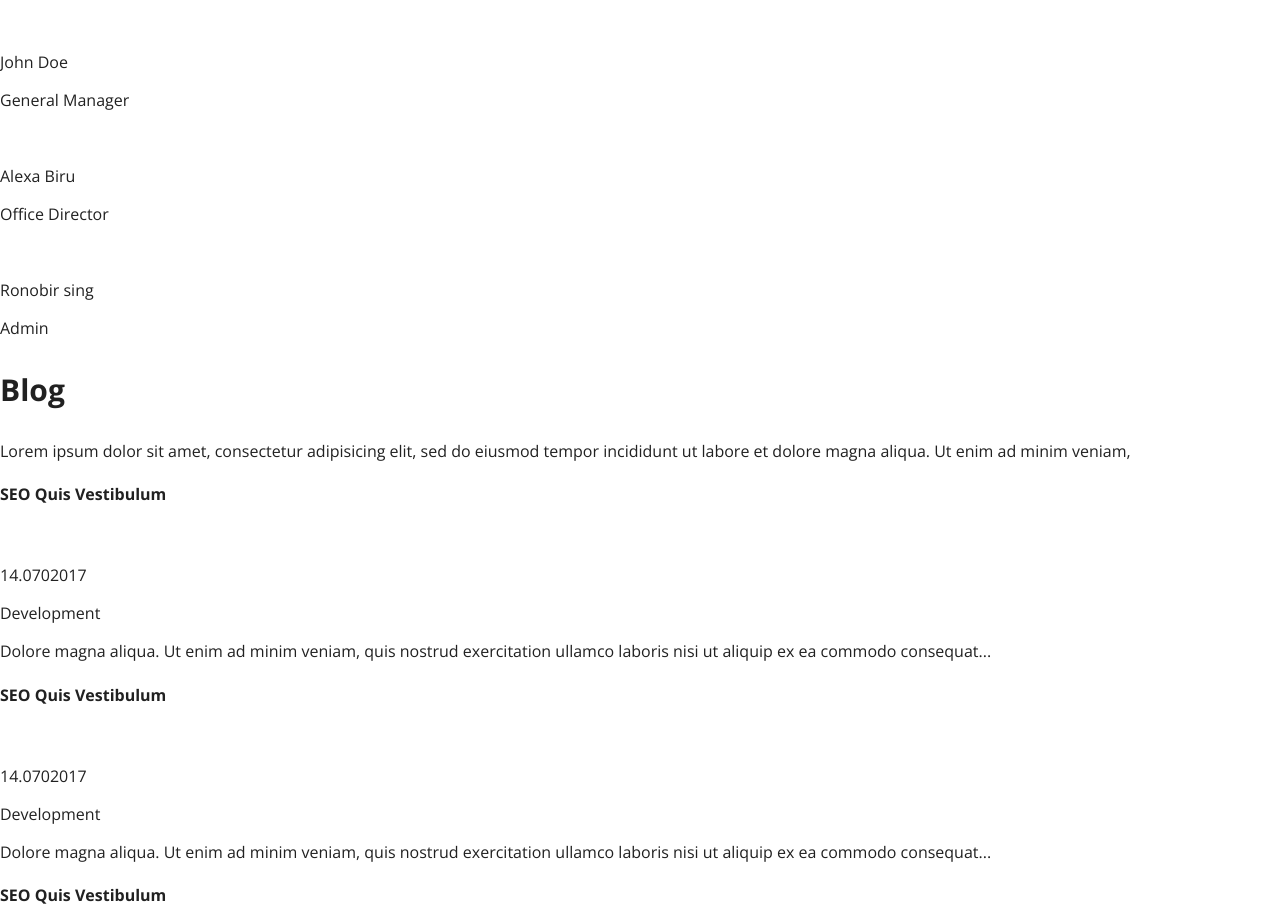
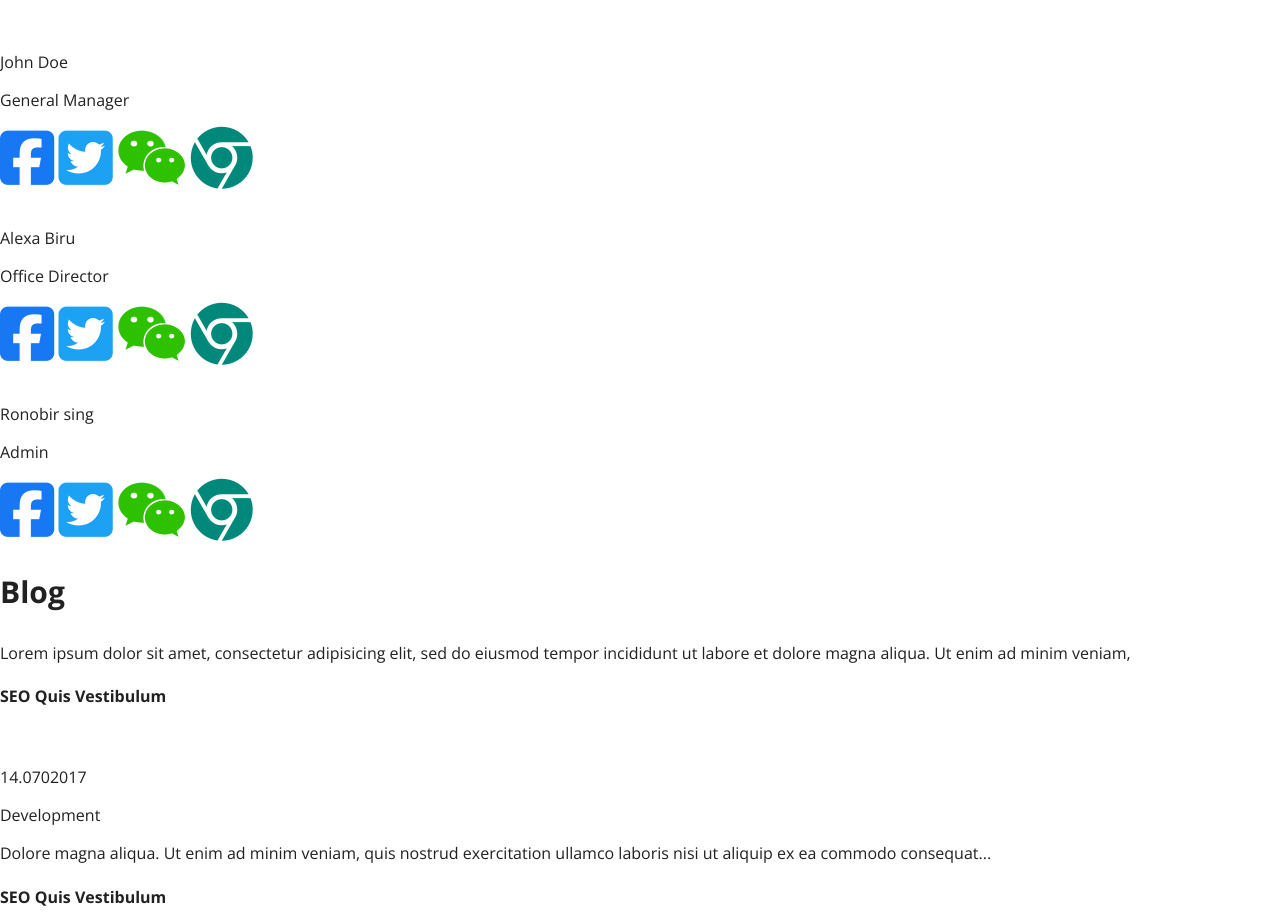
Before and after one commit to katyakaterina/wdp, a website: page index.html in a window 1280 px wide. Shown: the part 5768-6692 px from the top of the page. Drawn offline with nearby package versions, Linux system fonts and the light colour scheme; files that its build step writes are made by us from their sources; files whose address does not match are found by name.

Commit message:
добавлены иконки для соцсетей

```diff
--- a/index.html
+++ b/index.html
@@ -232,37 +232,34 @@
                         <img class="team__img" src="" alt="">
                         <p class="team__name">John Doe</p>
                         <p class="team__text">General Manager</p>
-                        <!-- <div class="team__link-container">
-                                    <a href="" class="team__link"></a>
-                                    <a href="" class="team__link"></a>
-                                    <a href="" class="team__link"></a>
-                                    <a href="" class="team__link"></a>
-                                    <a href="" class="team__link"></a>
-                            </div> -->
+                        <div class="team__link-container">
+                                    <a href="" class="team__link facebook"><i class="fab fa-facebook-square"></i></a>
+                                    <a href="" class="team__link twitter"><i class="fab fa-twitter-square"></i></a>
+                                    <a href="" class="team__link wechat"><i class="fab fa-weixin"></i></a>
+                                    <a href="" class="team__link website"><i class="fab fa-chrome"></i></a>
+                            </div>
                     </div>
                     <div class="team__slider-content">
                         <img class="team__img" src="" alt="">
                         <p class="team__name">Alexa Biru</p>
                         <p class="team__text">Office Director</p>
-                        <!-- <div class="team__link-container">
-                                    <a href="" class="team__link"></a>
-                                    <a href="" class="team__link"></a>
-                                    <a href="" class="team__link"></a>
-                                    <a href="" class="team__link"></a>
-                                    <a href="" class="team__link"></a>
-                            </div> -->
+                        <div class="team__link-container">
+                                <a href="" class="team__link facebook"><i class="fab fa-facebook-square"></i></a>
+                                <a href="" class="team__link twitter"><i class="fab fa-twitter-square"></i></a>
+                                <a href="" class="team__link wechat"><i class="fab fa-weixin"></i></a>
+                                <a href="" class="team__link website"><i class="fab fa-chrome"></i></a>
+                        </div>
                     </div>
                     <div class="team__slider-content">
                         <img class="team__img" src="" alt="">
                         <p class="team__name">Ronobir sing</p>
                         <p class="team__text">Admin</p>
-                        <!-- <div class="team__link-container">
-                                    <a href="" class="team__link"></a>
-                                    <a href="" class="team__link"></a>
-                                    <a href="" class="team__link"></a>
-                                    <a href="" class="team__link"></a>
-                                    <a href="" class="team__link"></a>
-                            </div> -->
+                        <div class="team__link-container">
+                                <a href="" class="team__link facebook"><i class="fab fa-facebook-square"></i></a>
+                                <a href="" class="team__link twitter"><i class="fab fa-twitter-square"></i></a>
+                                <a href="" class="team__link wechat"><i class="fab fa-weixin"></i></a>
+                                <a href="" class="team__link website"><i class="fab fa-chrome"></i></a>
+                        </div>
                     </div>
                 </div>
                 <div class="team__slider-item">
--- a/src/style/_variables.scss
+++ b/src/style/_variables.scss
@@ -5,3 +5,6 @@ $servicesColor: #e4fdf9;
 $gray: #f0f1f1;
 $violet: #3949ab;
 $line :#bfbfbf;
+$facebook: #1877F2;
+$twitter: #1da1f2;
+$wechat: #2DC100;
--- a/src/style/blocks/global.scss
+++ b/src/style/blocks/global.scss
@@ -23,6 +23,18 @@ a{
 .title{
     @include title;
 }
+.fa-facebook-square{
+    color: $facebook;
+}
+.fa-twitter-square{
+    color: $twitter;
+}
+.fa-weixin{
+    color: $wechat;
+}
+.fa-chrome{
+    color: $green;
+}
 // @media (min-width: 320px) and (max-width: 1600px)  {
 //     header, body{
 //         margin: 0 auto;
```
